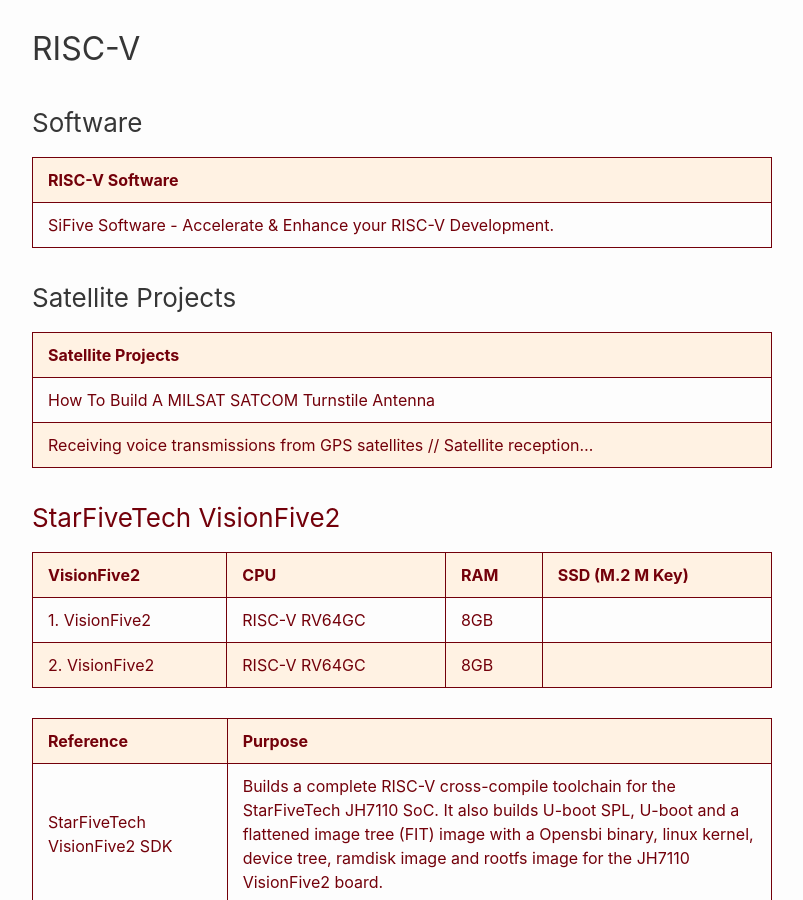
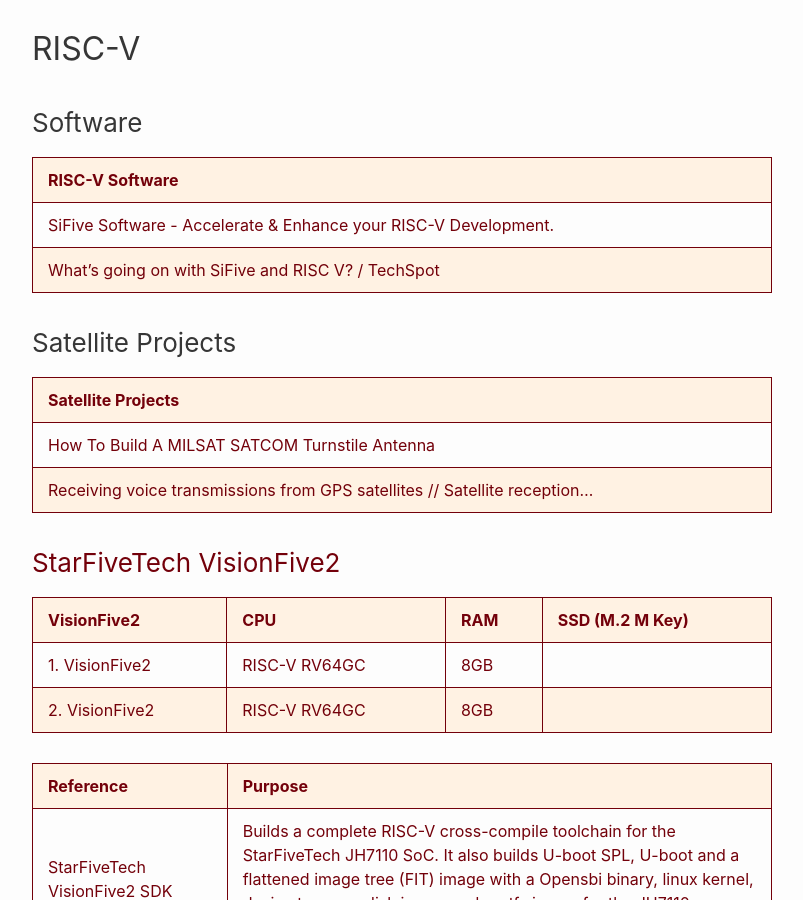
Before and after one commit to RalphHightower/RalphHightower, a Jekyll site: the page built from HardwareProjects.md, in a window 1280 px wide and 900 px high, scrolled down 8282 px. Shown: the whole window, without its empty margins (238-1041 px from the left). Built offline with Jekyll 4.4.1, drawn with Linux system fonts in a browser that asks for light colours; our own code applies the rules of GitHub Pages for plain Markdown files.

Commit message:
[doc](doc): HardwareProjects(What's going on with SiFive and RISC V?)

```diff
--- a/HardwareProjects.md
+++ b/HardwareProjects.md
@@ -177,6 +177,7 @@ Expansion options
 | RISC-V Software |
 |---|
 | [SiFive Software - Accelerate & Enhance your RISC-V Development.](https://www.sifive.com/software ) |
+| [What's going on with SiFive and RISC V? / TechSpot](https://www.techspot.com/news/100578-what-going-sifive-risc-v.html ) |
 
 ### Satellite Projects
 
```
